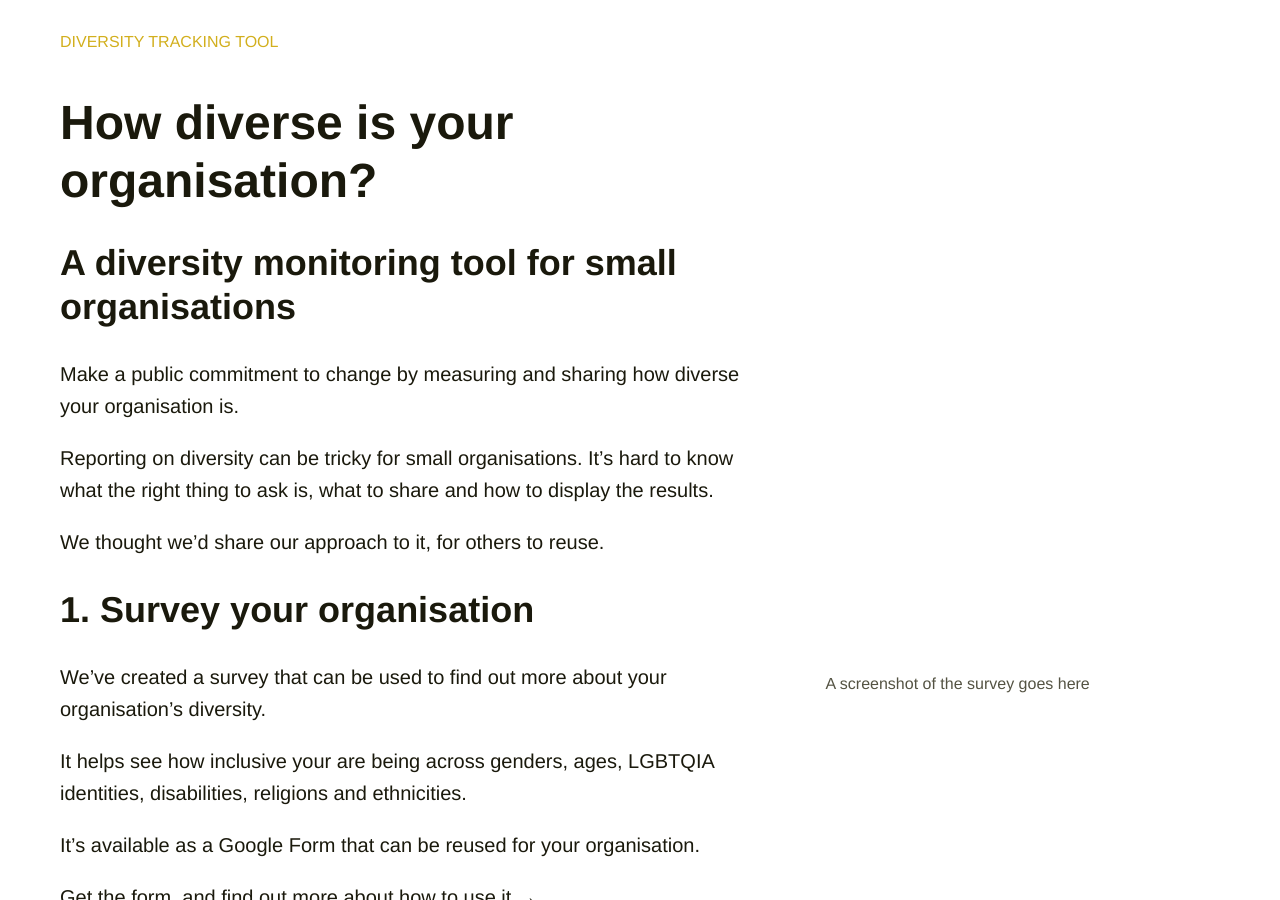
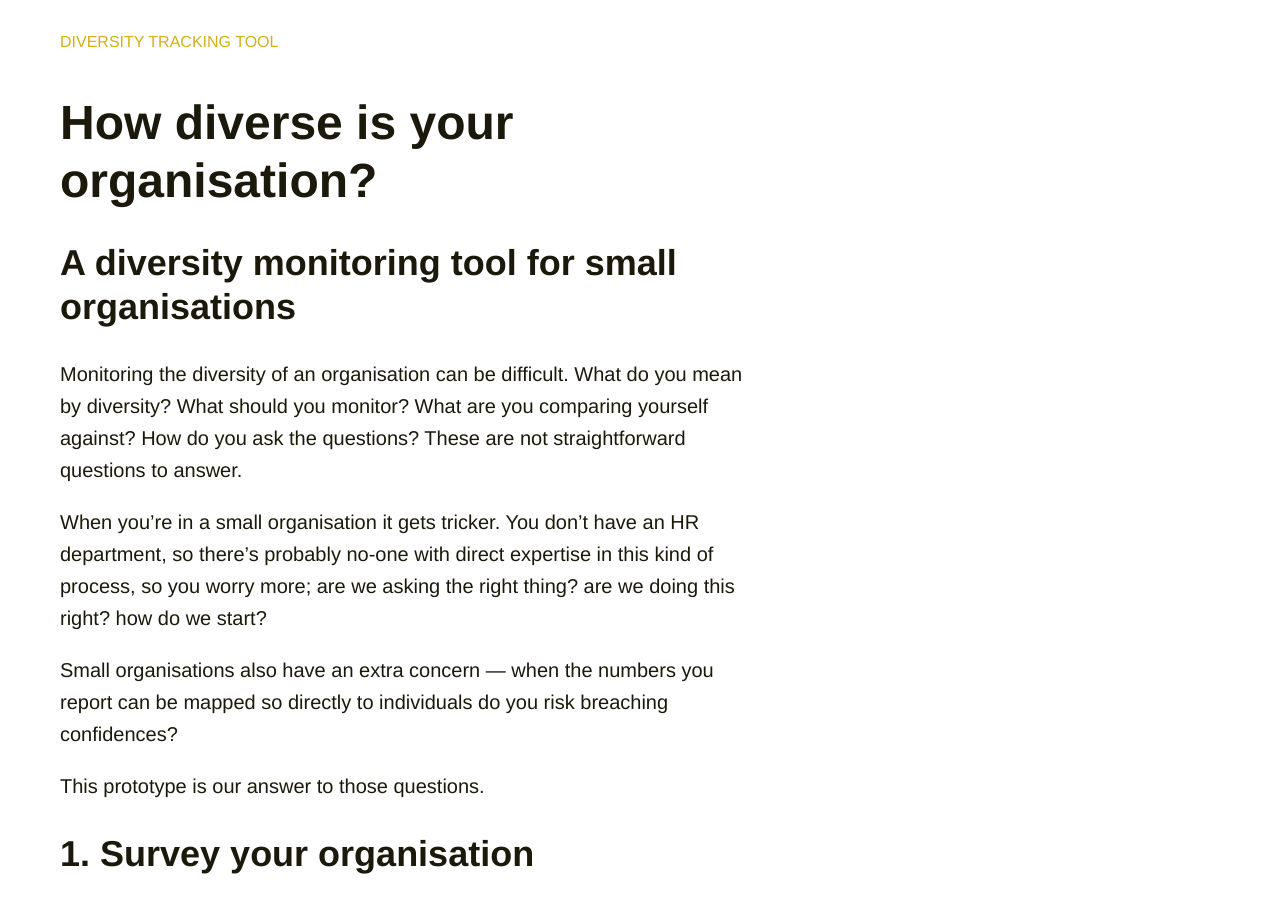
Before and after one commit to Doteveryone/diversity-tool-microsite, a Jekyll site: the page built from index.md, in a window 1280 px wide and 900 px high. Built offline with Jekyll 4.4.1, drawn with Linux system fonts in a browser that asks for light colours.

Commit message:
Improve copy on the home page

```diff
--- a/index.md
+++ b/index.md
@@ -4,19 +4,19 @@ title: How diverse is your organisation?
 ---
 ## A diversity monitoring tool for small organisations
 
-Make a public commitment to change by measuring and sharing how diverse your organisation is.
+Monitoring the diversity of an organisation can be difficult. What do you mean by diversity? What should you monitor? What are you comparing yourself against? How do you ask the questions? These are not straightforward questions to answer.
 
-Reporting on diversity can be tricky for small organisations. It's hard to know what the right thing to ask is, what to share and how to display the results.
+When you're in a small organisation it gets tricker. You don't have an HR department, so there's probably no-one with direct expertise in this kind of process, so you worry more; are we asking the right thing? are we doing this right? how do we start?
 
-We thought we'd share our approach to it, for others to reuse.
+Small organisations also have an extra concern — when the numbers you report can be mapped so directly to individuals do you risk breaching confidences?
+
+This prototype is our answer to those questions.
 
 ## 1. Survey your organisation
 
 <aside>A screenshot of the survey goes here</aside>
 
 We've created a survey that can be used to find out more about your organisation's diversity.
-
-It helps see how inclusive your are being across genders, ages, LGBTQIA identities, disabilities, religions and ethnicities.
 
 It's available as a Google Form that can be reused for your organisation.
 
```
